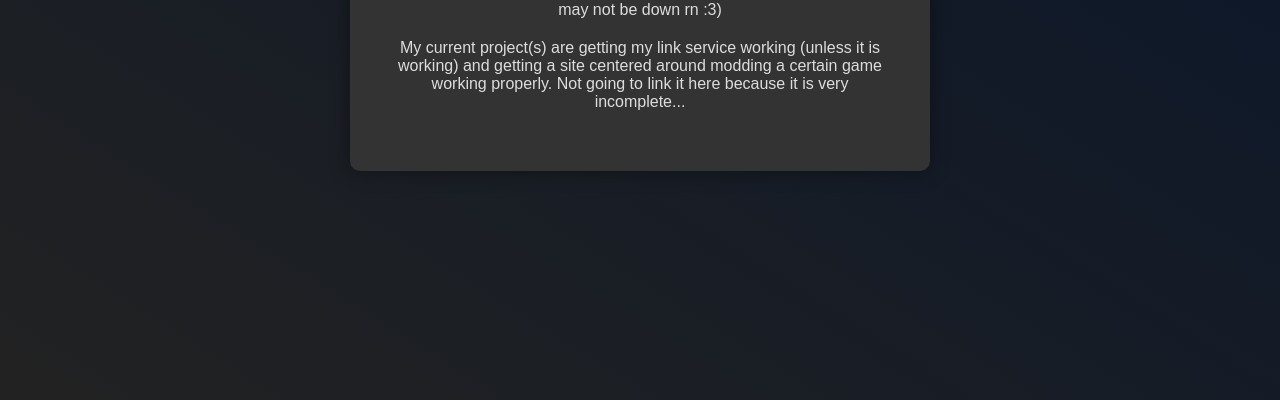
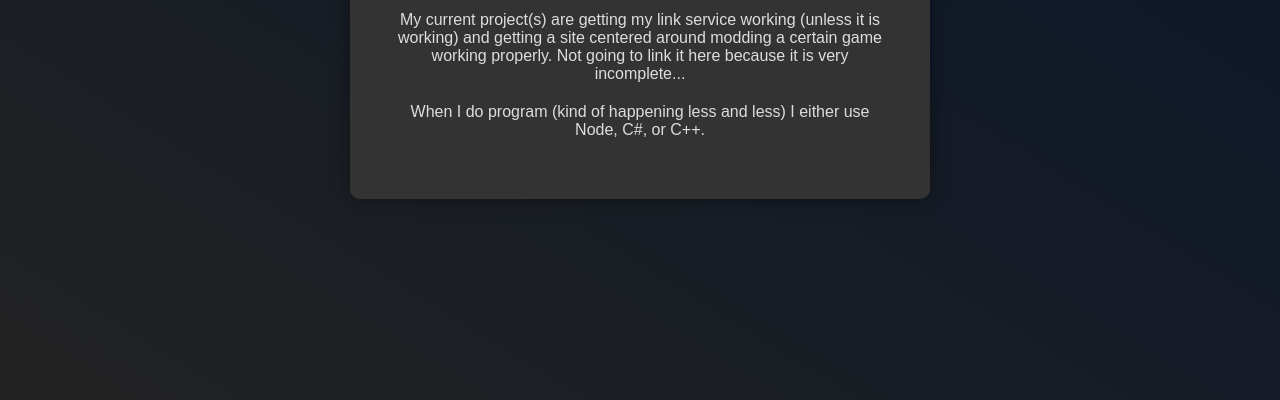
Before and after one commit to AbstractMelon/feds.contact, a plain HTML site: page index.html in a window 1280 px wide. Shown: the part 400-800 px from the top of the page. Drawn offline with Linux system fonts and the light colour scheme.

Commit message:
Forgor some text

```diff
--- a/index.html
+++ b/index.html
@@ -39,6 +39,7 @@
         <h1>Haiii</h1>
         <p>I am a dumb developer that makes things like badly designed websites (you can see that), stupid projects based off of what I'm currently interested in, and things that can have some use. (may or may not be down rn :3)</p>
         <p>My current project(s) are getting my link service working (unless it is working) and getting a site centered around modding a certain game working properly. Not going to link it here because it is very incomplete...</p>
+        <p>When I do program (kind of happening less and less) I either use Node, C#, or C++. </p>
     </div>
 </body>
 </html>
```
